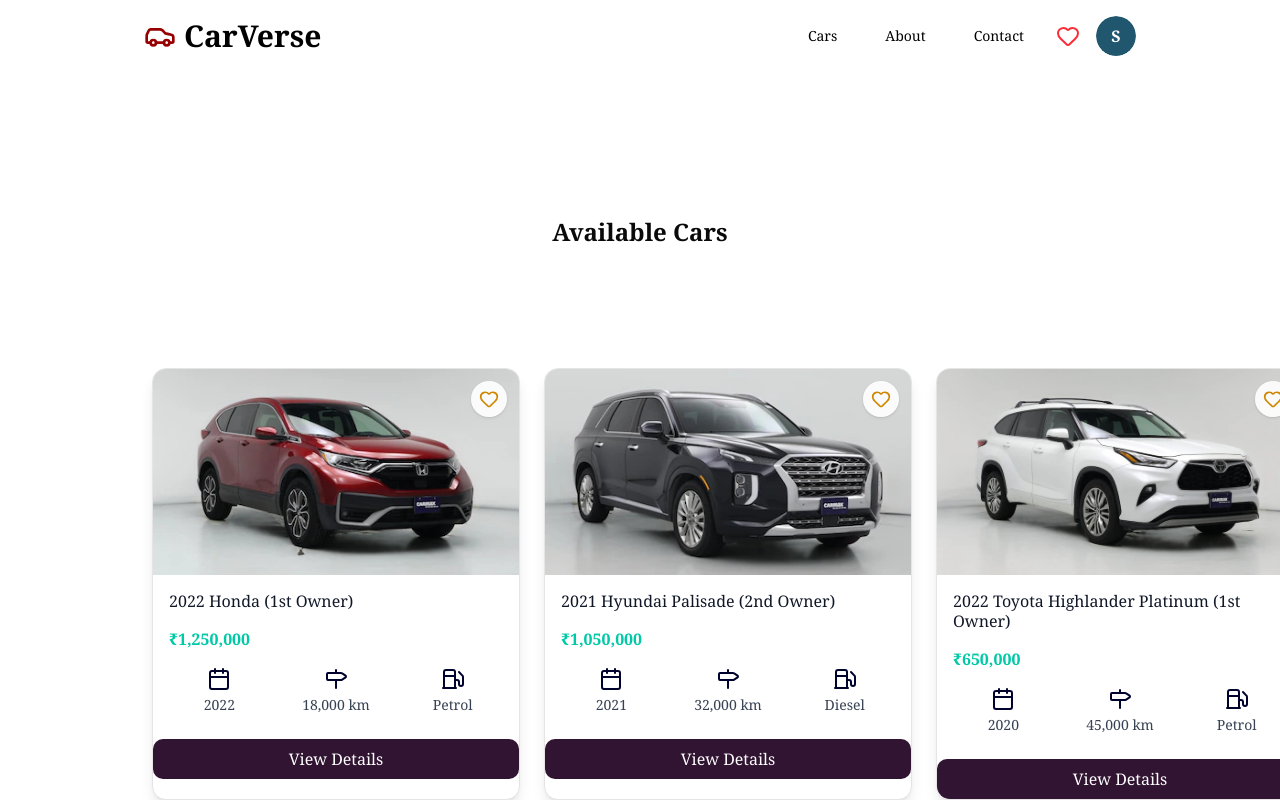
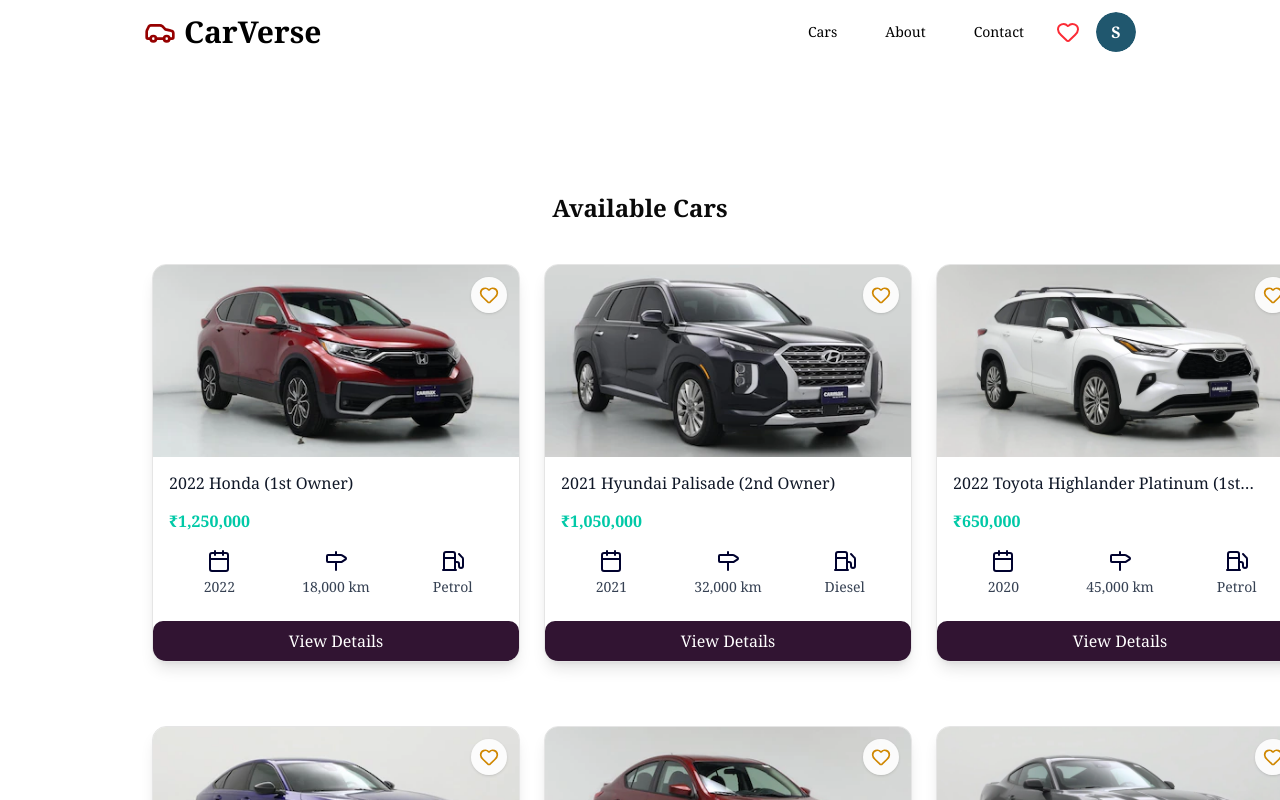
Before and after one commit to subharakesh/e-commerce, a React (Vite) app: page /cars in a window 1280 px wide. Shown: the top 800 px of the page. Built offline with nearby package versions, Linux system fonts and the light colour scheme.

Commit message:
navHeader fixed

```diff
--- a/src/Data/carData.ts
+++ b/src/Data/carData.ts
@@ -80,7 +80,7 @@ export const CARS =[
   },
   {
     id: 5,
-    name: "2018 Nissan Versa SV",
+    name: " 2018  Nissan  Versa SV ",
     price: 1650000,
     brand: "Nissann",
     fuelType: "Petrol",
--- a/src/components/carCard.tsx
+++ b/src/components/carCard.tsx
@@ -42,17 +42,15 @@ export function CarCard({ car }: Props) {
   />
 </button>
 
-
-
       <img
         src={car.image}
         alt={car.name}
         onClick={() => navigate(`/cars/${car.id}`)}
-        className="w-full object-cover aspect-video cursor-pointer"
+        className="w-full object-cover aspect-video cursor-pointer h-48"
       />
 
       <CardContent className="p-4 space-y-4 mb-2">
-        <h2 className="text-1xl semibold text-gray-900 leading-tight line-clamp-2">
+        <h2 className="text-1xl semibold text-gray-900 leading-tight line-clamp-1">
           {car.name} ({car.owner})
         </h2>
 
@@ -87,7 +85,7 @@ export function CarCard({ car }: Props) {
       <CardFooter>
         <button
           onClick={() => navigate(`/cars/${car.id}`)}
-          className="w-full bg-[#311432] text-white py-2 px-4 rounded-lg hover:bg-[#D7BFDC] transition-colors"
+          className="w-full bg-[#311432] text-white py-2 px-4 rounded-lg hover:bg-[#D7BFDC] transition-colors mb-0"
         >
           View Details
         </button>
--- a/src/components/footer.tsx
+++ b/src/components/footer.tsx
@@ -34,14 +34,17 @@ export default function Footer() {
 
               <div>
                 <h4 className="font-semibold mb-3">Car Categories</h4>
-                <Link to="/cars">
+
                 <ul className="space-y-2 text-sm text-muted-foreground">
+                  <Link to="/cars">
                   <li className="hover:text-primary cursor-pointer">SUVs</li>
                   <li className="hover:text-primary cursor-pointer">Sedans</li>
                   <li className="hover:text-primary cursor-pointer">Hatchbacks</li>
                   <li className="hover:text-primary cursor-pointer">Electric Cars</li>
+                  </Link>
+
                 </ul>
-                </Link>
+
               </div>
 
 
--- a/src/components/navHeader.tsx
+++ b/src/components/navHeader.tsx
@@ -17,7 +17,8 @@ const NavHeader = () => {
   const favorites = useSelector((state: RootState) => state.favorites.favorites);
 
   return (
-    <header className="sticky top-0 z-50 flex justify-between items-center p-4 border-none border-border">
+   <header className="sticky top-0 z-50 h-16 bg-white/90 backdrop-blur flex justify-between items-center px-4 ">
+
 
       <Link to="/">
         <div className="flex items-center gap-2">
--- a/src/components/recentlyViewed.tsx
+++ b/src/components/recentlyViewed.tsx
@@ -1,14 +1,8 @@
 import { useSelector } from "react-redux";
 import type { RootState } from "@/store/index";
-import { memo } from "react";
+import { memo, lazy, Suspense } from "react";
 
-
-
-
-
-
-
-import CarImageCarousel from "./CarImageCarousel";
+const CarImageCarousel = lazy(() => import("./CarImageCarousel"));
 
 const RecentlyViewed = () => {
   const recentlyViewed = useSelector(
@@ -26,11 +20,10 @@ const RecentlyViewed = () => {
         Pick up where you left off
       </h4>
 
-
       <div className="px-4">
-
-          <CarImageCarousel cars={recentlyViewed}  />
-
+        <Suspense fallback={<div className="h-40" />}>
+          <CarImageCarousel cars={recentlyViewed} />
+        </Suspense>
       </div>
     </section>
   );
--- a/src/layouts/layout.tsx
+++ b/src/layouts/layout.tsx
@@ -8,7 +8,7 @@ export default function MainLayout() {
       <NavHeader />
 
 
-      <main className="flex-1">
+      <main className="flex-1 pt-16">
         <Outlet />
       </main>
 
--- a/src/pages/cars.tsx
+++ b/src/pages/cars.tsx
@@ -10,8 +10,8 @@ const Cars = () => {
   const [visible, setVisible] = useState(6);
 
   return (
-    <div className="p-6 mb-20">
-      <h1 className="text-2xl font-bold mb-30 mt-30  text-center">
+    <div className="p-6 mb-20 ">
+      <h1 className="text-2xl font-bold mb-10 mt-10  text-center">
         Available Cars
       </h1>
 
```
